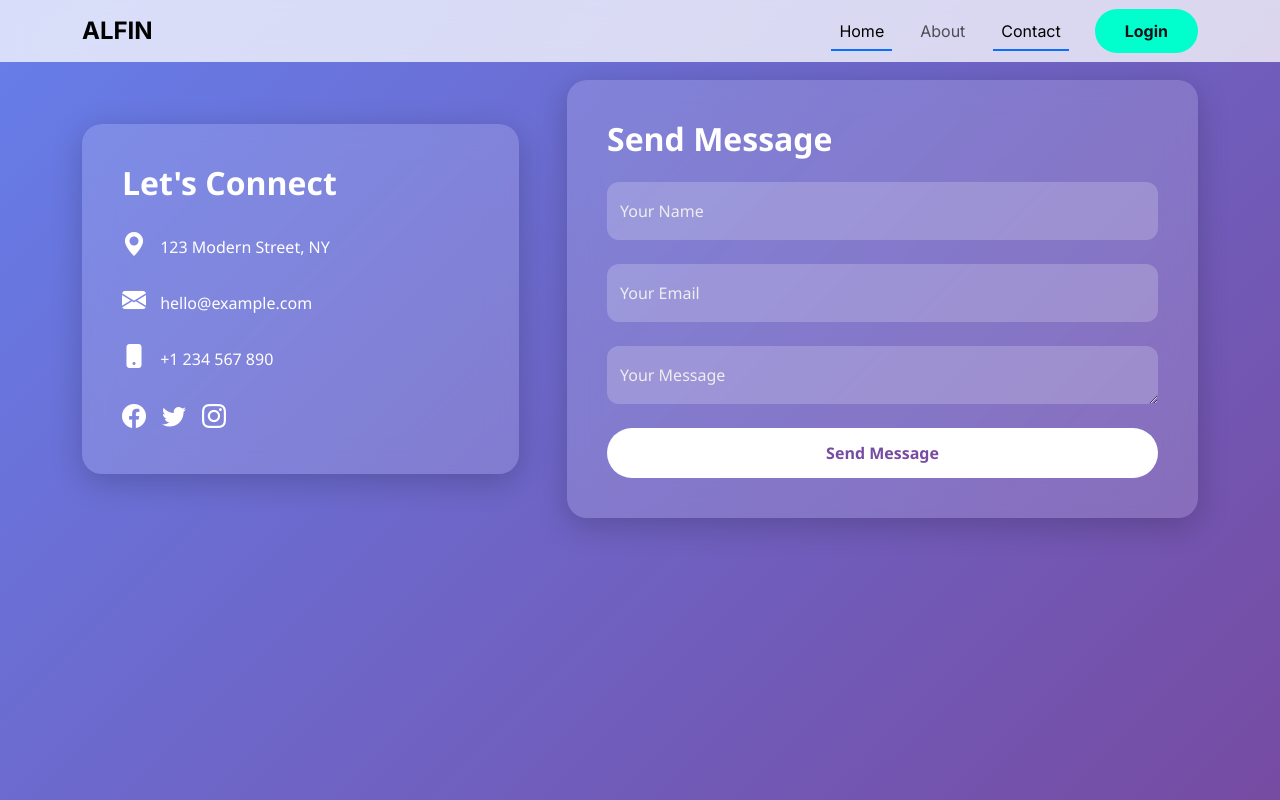
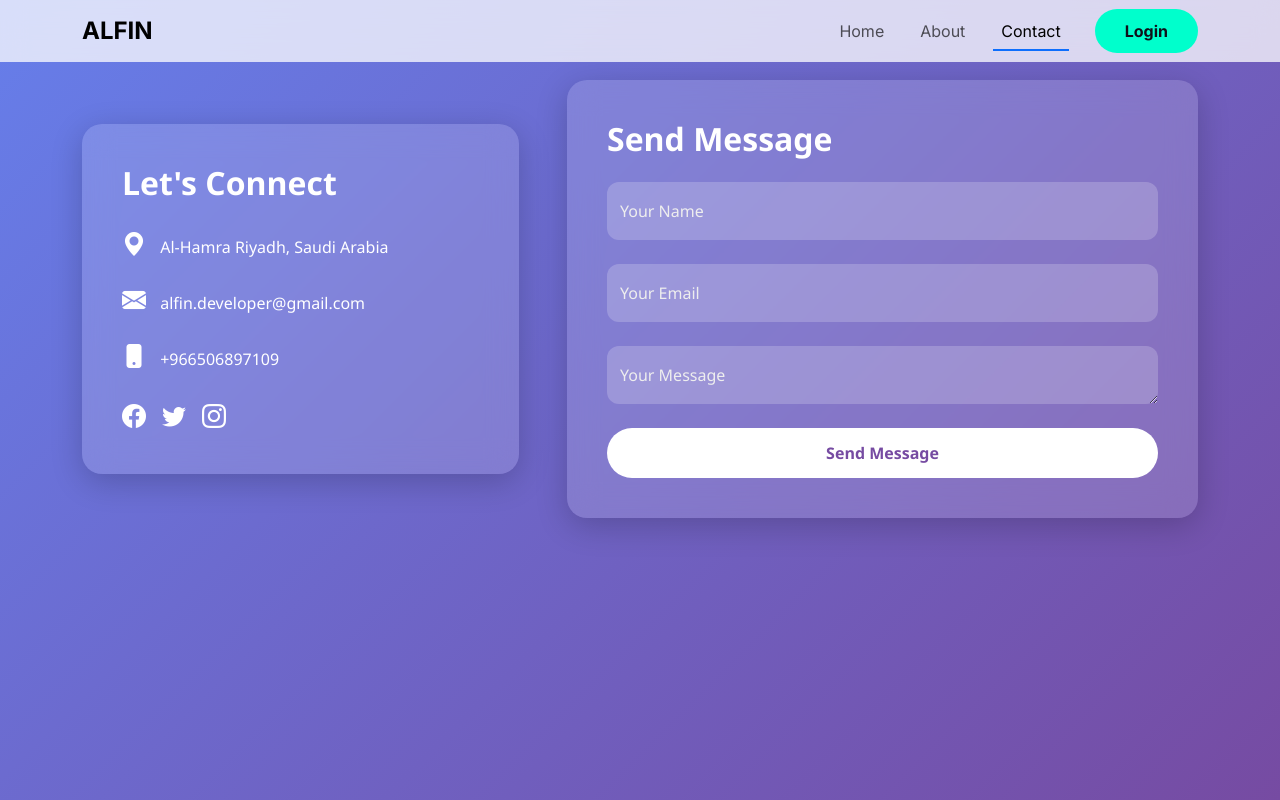
Before and after one commit to alfinarif/nodejs_practices, a React (Vite) app in the folder MernProjects/portfolio/portfolio_client/: page /contact in a window 1280 px wide. Shown: the top 800 px of the page. Built offline with nearby package versions, Linux system fonts and the light colour scheme.

Commit message:
portfolio

```diff
--- a/MernProjects/portfolio/portfolio_client/src/assets/css/contactSection.css
+++ b/MernProjects/portfolio/portfolio_client/src/assets/css/contactSection.css
@@ -68,6 +68,10 @@
     height: 120px;
 }
 @media (max-width: 768px){
+    .contact-section{
+        margin-top: 50px;
+        margin-bottom: -100px;
+    }
     .contact-card{
         padding: 25px;
     }
--- a/MernProjects/portfolio/portfolio_client/src/components/aboutSection/AboutSection.jsx
+++ b/MernProjects/portfolio/portfolio_client/src/components/aboutSection/AboutSection.jsx
@@ -1,5 +1,14 @@
+import {NavLink, useLocation} from "react-router-dom";
+import { useEffect } from 'react';
+
 
 export const AboutSection = () => {
+    const { pathname } = useLocation();
+    useEffect(()=>{
+        window.scrollTo(0, 0);
+    }, [pathname]);
+
+
     return (
         <div>
             <section id="aboutSection">
@@ -54,7 +63,7 @@ export const AboutSection = () => {
                                     </div>
                                 </div>
 
-                                <a href="#contact" className="btn btn-custom mt-3">Contact Me</a>
+                                <NavLink className="btn btn-custom mt-3 px-4" to="/contact">Contact Me</NavLink>
                             </div>
                         </div>
 
--- a/MernProjects/portfolio/portfolio_client/src/components/common/NavbarComponent.jsx
+++ b/MernProjects/portfolio/portfolio_client/src/components/common/NavbarComponent.jsx
@@ -27,7 +27,7 @@ export const NavbarComponent = () => {
                     <div className="collapse navbar-collapse" id="navbarNav">
                         <ul className="navbar-nav ms-auto align-items-lg-center">
                             <li className="nav-item">
-                                <NavLink className="nav-link active" to="/"> Home </NavLink>
+                                <NavLink className="nav-link" to="/"> Home </NavLink>
 
                             </li>
                             <li className="nav-item">
--- a/MernProjects/portfolio/portfolio_client/src/components/contactSection/ContactSection.jsx
+++ b/MernProjects/portfolio/portfolio_client/src/components/contactSection/ContactSection.jsx
@@ -1,4 +1,16 @@
+import {useLocation} from "react-router-dom";
+import {useEffect} from "react";
+
+
+
 export const ContactSection = () => {
+
+    const { pathname } = useLocation();
+    useEffect(()=>{
+        window.scrollTo(0, 0);
+    }, [pathname]);
+
+
     return (
         <>
             <section className="contact-section">
@@ -10,12 +22,12 @@ export const ContactSection = () => {
                             <div className="contact-card">
                                 <h2 className="fw-bold mb-4">Let's Connect</h2>
                                 <div className="contact-info">
-                                    <p><i className="bi bi-geo-alt-fill"></i> 123 Modern Street, NY</p>
-                                    <p><i className="bi bi-envelope-fill"></i> hello@example.com</p>
-                                    <p><i className="bi bi-phone-fill"></i> +1 234 567 890</p>
+                                    <p><i className="bi bi-geo-alt-fill"></i> Al-Hamra Riyadh, Saudi Arabia</p>
+                                    <p><i className="bi bi-envelope-fill"></i> alfin.developer@gmail.com</p>
+                                    <p><i className="bi bi-phone-fill"></i> +966506897109</p>
                                 </div>
                                 <div className="mt-4">
-                                    <a href="#" className="text-white me-3 fs-4"><i className="bi bi-facebook"></i></a>
+                                    <a href="https://facebook.com/aralfinarif1" className="text-white me-3 fs-4"><i className="bi bi-facebook"></i></a>
                                     <a href="#" className="text-white me-3 fs-4"><i className="bi bi-twitter"></i></a>
                                     <a href="#" className="text-white fs-4"><i className="bi bi-instagram"></i></a>
                                 </div>
--- a/MernProjects/portfolio/portfolio_client/src/components/heroSection/HeroSection.jsx
+++ b/MernProjects/portfolio/portfolio_client/src/components/heroSection/HeroSection.jsx
@@ -1,3 +1,5 @@
+import {NavLink} from "react-router-dom";
+
 export const HeroSection = () => {
     return (
         <>
@@ -13,8 +15,9 @@ export const HeroSection = () => {
                             <div className="d-flex gap-3">
                                 <a href="#projects" className="btn btn-primary btn-lg rounded-0 px-4">View
                                     Projects</a>
-                                <a href="#contact" className="btn btn-info btn-lg rounded-0 px-4">Leave a
-                                    Message</a>
+                                <NavLink className="btn btn-info btn-lg rounded-0 px-4" to="/contact"> Leave a
+                                    Message </NavLink>
+
                             </div>
                         </div>
 
```
